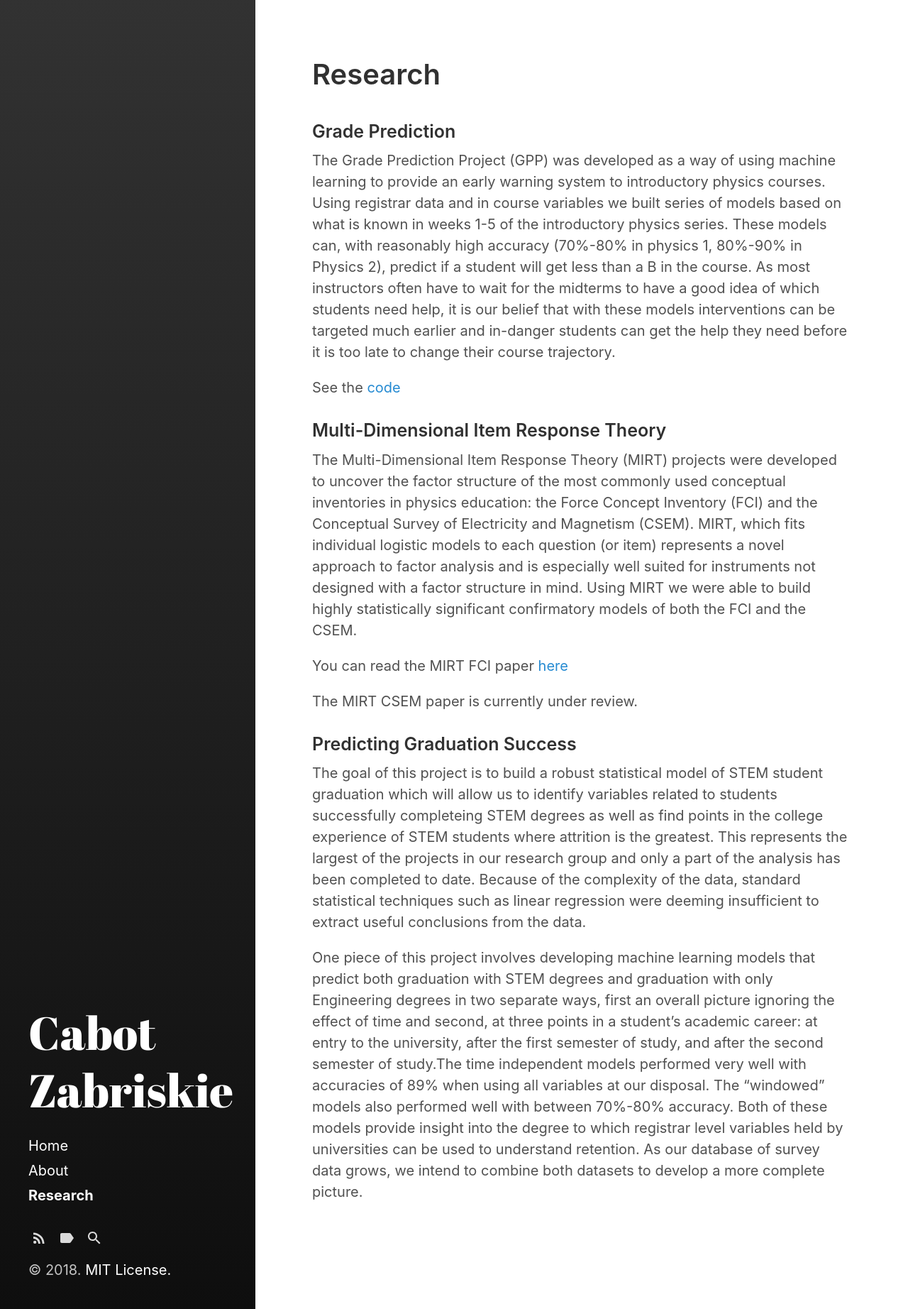
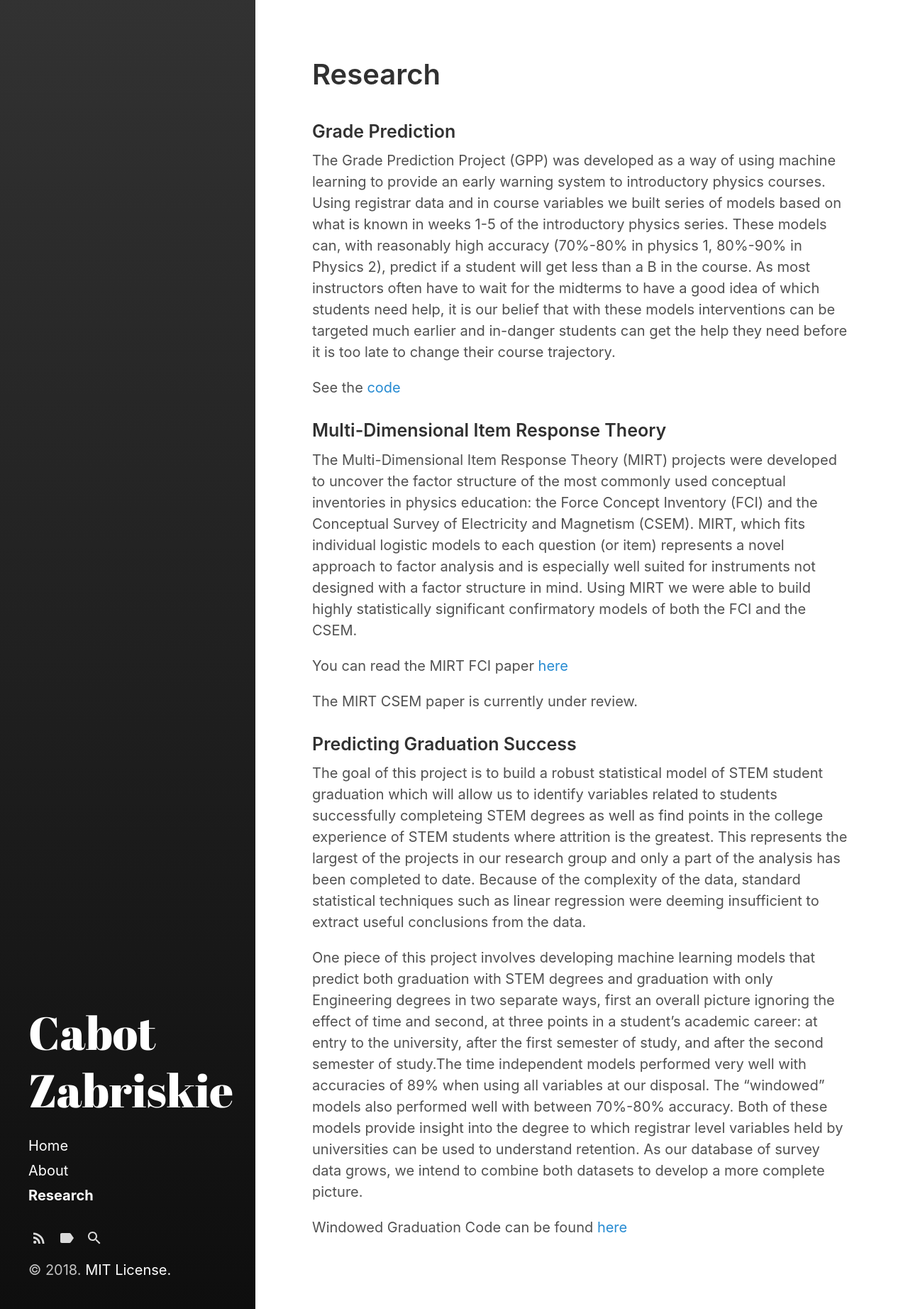
Before and after one commit to cabotzabriskie/cabotzabriskie.github.io, a Jekyll site: the page built from category/research.md, in a window 1280 px wide. Shown: the whole page at 71% size. Built offline with Jekyll 4.4.1, drawn with Linux system fonts in a browser that asks for light colours.

Commit message:
Update research.md
linked to windowed grad prediction code

```diff
--- a/category/research.md
+++ b/category/research.md
@@ -26,3 +26,5 @@ The MIRT CSEM paper is currently under review.
 The goal of this project is to build a robust statistical model of STEM student graduation which will allow us to identify variables related to students successfully completeing STEM degrees as well as find points in the college experience of STEM students where attrition is the greatest. This represents the largest of the projects in our research group and only a part of the analysis has been completed to date. Because of the complexity of the data, standard statistical techniques such as linear regression were deeming insufficient to extract useful conclusions from the data.
 
 One piece of this project involves developing machine learning models that predict both graduation with STEM degrees and graduation with only Engineering degrees in two separate ways, first an overall picture ignoring the effect of time and second, at three points in a student's academic career: at entry to the university, after the first semester of study, and after the second semester of study.The time independent models performed very well with accuracies of 89% when using all variables at our disposal. The "windowed" models also performed well with between 70%-80% accuracy. Both of these models provide insight into the degree to which registrar level variables held by universities can be used to understand retention. As our database of survey data grows, we intend to combine both datasets to develop a more complete picture.
+
+Windowed Graduation Code can be found [here](https://github.com/cabotzabriskie/Windowed-Grad-Prediction)
```
